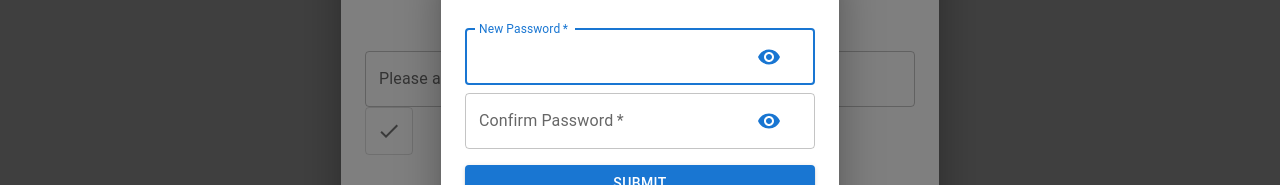
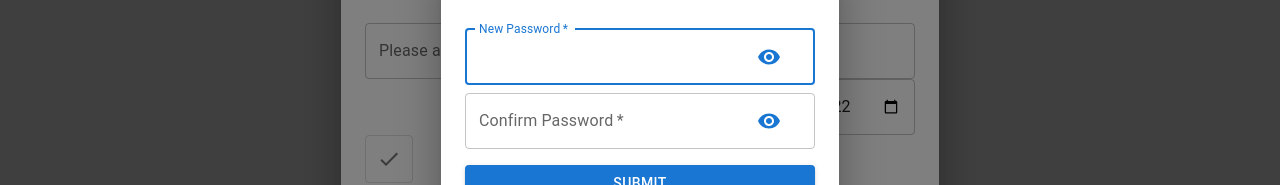
Before and after one commit to comp426-2022-spring/a99-sirius, a React (Create React App) app in the folder client/: page /dashboard in a window 1280 px wide. Shown: the part 311-496 px from the top of the page. Built offline with nearby package versions, Linux system fonts and the light colour scheme; no server answers.

Commit message:
date picker working

```diff
--- a/client/src/components/AddTask.js
+++ b/client/src/components/AddTask.js
@@ -8,17 +8,20 @@ import CheckIcon from '@mui/icons-material/Check';
 import { TextField } from '@mui/material'
 import { Typography } from '@mui/material';
 import { ToggleButton } from '@mui/material';
+import { DatePicker } from '@mui/x-date-pickers';
+import { spacing } from '@mui/system';
 
 
 const AddTask = (props) => {
+    const [value, setValue] = React.useState(null);
 
     const[openWindow, setOpenWindow] = useState(true)
-
 
     const toggleOpenWindow = () => {
         setOpenWindow(!openWindow)
     }
     const [selected, setSelected] = React.useState(false);
+
     return(
         <Dialog open={openWindow}>
             <DialogTitle textAlign="center">Add a new Task</DialogTitle>
@@ -45,12 +48,17 @@ const AddTask = (props) => {
                     >
                     </TextField>
 
-
                     <Typography  align="right">
-
-                        </Typography>
-
-
+                    <TextField
+                    id="Date"
+                    label="Task Date"
+                    type="date"
+                    defaultValue="2022-04-27"
+                    InputLabelProps={{
+                        shrink: true,
+                    }}
+                    />
+                    </Typography>
                     <ToggleButton
                     value="check"
                     selected={selected}
--- a/package.json
+++ b/package.json
@@ -32,10 +32,12 @@
     "@emotion/react": "^11.9.0",
     "@emotion/style": "^0.8.0",
     "@emotion/styled": "^11.8.1",
-    "@material-ui/core": "^4.12.4",
+    "@material-ui/core": "^5.0.0-beta.5",
+    "@material-ui/lab": "^5.0.0-alpha.44",
     "@material-ui/pickers": "^3.3.10",
     "@mui/material": "^5.6.2",
     "@mui/styled-engine-sc": "^5.6.1",
+    "@mui/system": "^5.6.3",
     "@mui/x-date-pickers": "^5.0.0-alpha.2",
     "axios": "^0.26.1",
     "body-parser": "^1.20.0",
```
Also changed, not shown: 1 other file (tests, documents, lock files or other folders).
